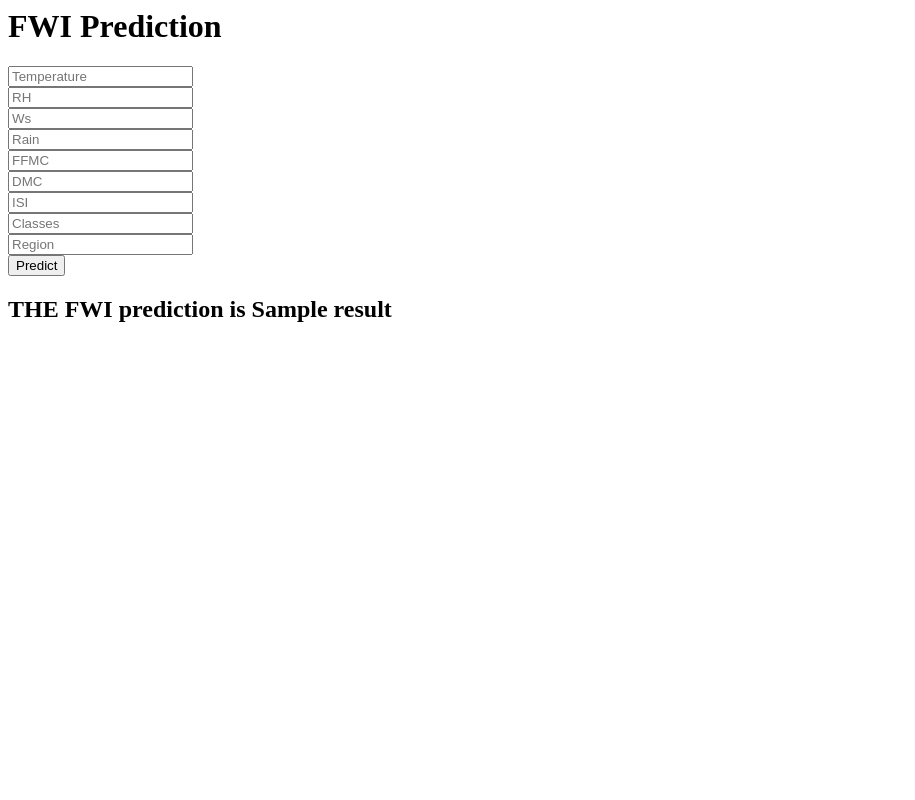
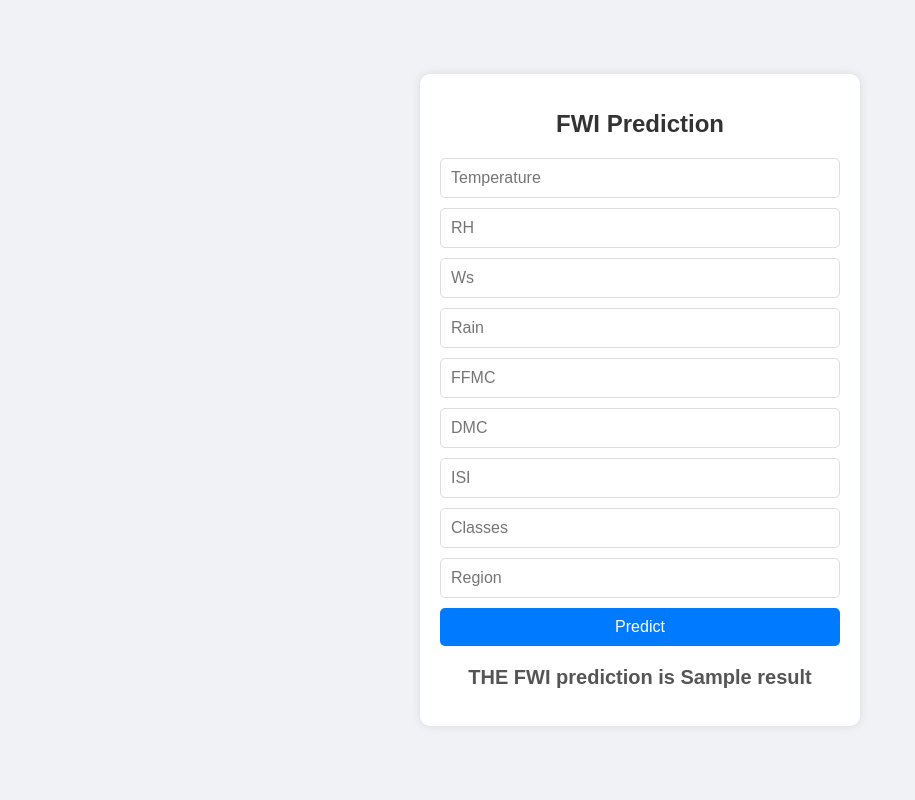
Before and after one commit to Utkgitdev-07/Algerian_forest_fires_prediction_project, a Flask app: template templates/home.html in a window 1280 px wide. Shown: the whole page, without its empty margins (0-915 px from the left). Run offline with Flask 3, Linux system fonts and the light colour scheme; the template is opened without the code that fills it: most values are stand-ins (such as "Sample title", 1, 10 or a date in 2020); parts of the project's set-up code (start-up, migrations or seed data) failed here and were passed over.

Commit message:
Add files via upload

```diff
--- a/templates/home.html
+++ b/templates/home.html
@@ -1,26 +1,80 @@
-<html>
+<!DOCTYPE html>
+<html lang="en">
+<head>
+    <meta charset="UTF-8">
+    <meta name="viewport" content="width=device-width, initial-scale=1.0">
+    <title>FWI Prediction</title>
+    <style>
+        body {
+            font-family: Arial, sans-serif;
+            background-color: #f0f2f5;
+            display: flex;
+            justify-content: center;
+            align-items: center;
+            height: 100vh;
+            margin: 0;
+        }
+        .login {
+            background-color: #fff;
+            padding: 20px;
+            border-radius: 10px;
+            box-shadow: 0 0 10px rgba(0, 0, 0, 0.1);
+            max-width: 400px;
+            width: 100%;
+        }
+        h1 {
+            margin-bottom: 20px;
+            font-size: 24px;
+            color: #333;
+            text-align: center;
+        }
+        form {
+            display: flex;
+            flex-direction: column;
+        }
+        input {
+            padding: 10px;
+            margin-bottom: 10px;
+            border: 1px solid #ddd;
+            border-radius: 5px;
+            font-size: 16px;
+        }
+        .btn {
+            padding: 10px;
+            border: none;
+            border-radius: 5px;
+            font-size: 16px;
+            cursor: pointer;
+            background-color: #007bff;
+            color: white;
+        }
+        .btn:hover {
+            background-color: #0056b3;
+        }
+        h2 {
+            margin-top: 20px;
+            font-size: 20px;
+            color: #555;
+            text-align: center;
+        }
+    </style>
+</head>
 <body>
     <div class="login">
-       <h1>FWI Prediction</h1>
-
-        <!-- Main Input For Receiving Query to our ML -->
-       <form action="{{ url_for('predict_datapoint')}}" method="post">
-         <input type="text" name="Temperature" placeholder="Temperature" required="required" /><br>
-           <input type="text" name="RH" placeholder="RH" required="required" /><br>
-           <input type="text" name="Ws" placeholder="Ws" required="required" /><br>
-           <input type="text" name="Rain" placeholder="Rain" required="required" /><br>
-           <input type="text" name="FFMC" placeholder="FFMC" required="required" /><br>
-           <input type="text" name="DMC" placeholder="DMC" required="required" /><br>
-           <input type="text" name="ISI" placeholder="ISI" required="required" /><br>
-           <input type="text" name="Classes" placeholder="Classes" required="required" /><br>
-           <input type="text" name="Region" placeholder="Region" required="required" /><br>
-
-
-
-           <button type="submit" class="btn btn-primary btn-block btn-large">Predict</button>
-       </form>
-    <h2>
-       THE FWI prediction is {{result}}
-    </h2>
-   <body>
+        <h1>FWI Prediction</h1>
+        <form action="{{ url_for('predict_datapoint') }}" method="post">
+            <input type="text" name="Temperature" placeholder="Temperature" required="required" />
+            <input type="text" name="RH" placeholder="RH" required="required" />
+            <input type="text" name="Ws" placeholder="Ws" required="required" />
+            <input type="text" name="Rain" placeholder="Rain" required="required" />
+            <input type="text" name="FFMC" placeholder="FFMC" required="required" />
+            <input type="text" name="DMC" placeholder="DMC" required="required" />
+            <input type="text" name="ISI" placeholder="ISI" required="required" />
+            <input type="text" name="Classes" placeholder="Classes" required="required" />
+            <input type="text" name="Region" placeholder="Region" required="required" />
+            <button type="submit" class="btn">Predict</button>
+        </form>
+        <h2>THE FWI prediction is {{ result }}</h2>
+    </div>
+</body>
 </html>
```
